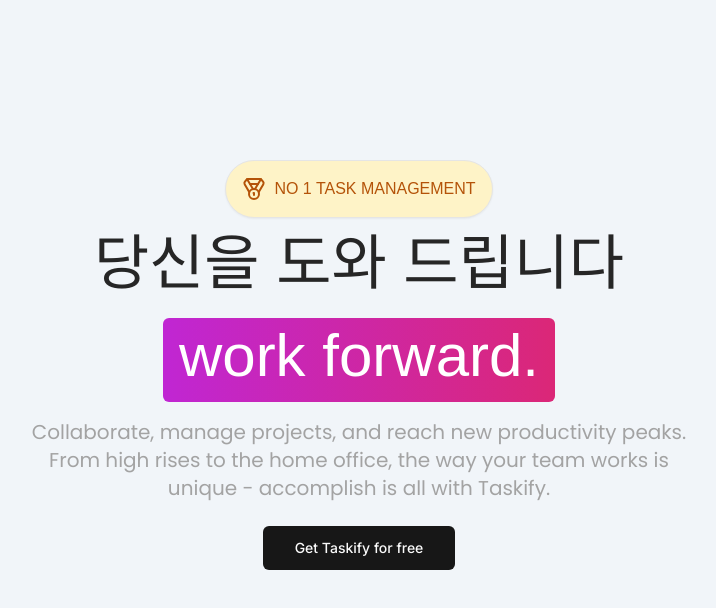
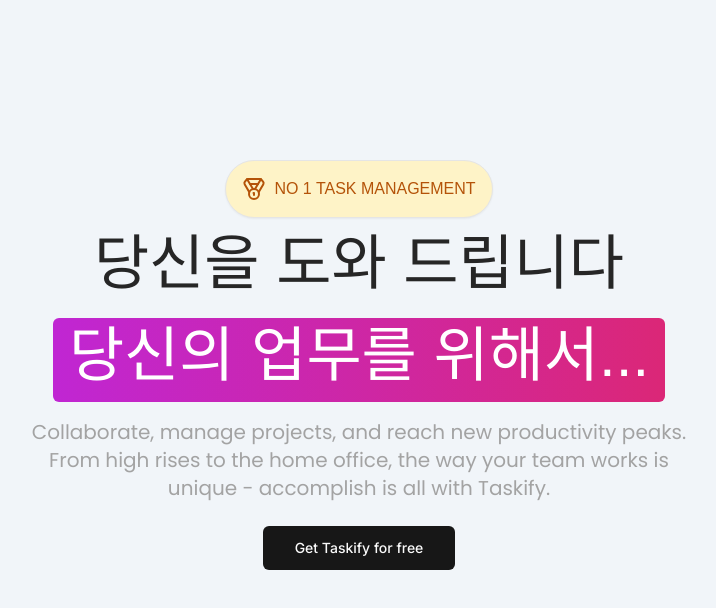
Before and after one commit to jay-juns/prac, a Next.js app: page / in a window 1280 px wide. Shown: the top 608 px of the page, without its empty margins (281-997 px from the left). Built offline with nearby package versions, Linux system fonts and the light colour scheme; a web font is replaced by a local one.

Commit message:
txt modify

```diff
--- a/app/(marketing)/page.tsx
+++ b/app/(marketing)/page.tsx
@@ -39,7 +39,7 @@ const MarketingPage = () => {
                     당신을 도와 드립니다
                 </h1>
                 <div className="text-3xl md:text-6xl bg-gradient-to-r from-fuchsia-600  to-pink-600 text-white px-4 p-2 rounded-md pb-4 w-fit">
-                    work forward.
+                    당신의 업무를 위해서...
                 </div>
             </div>
             <div className={cn(
```
